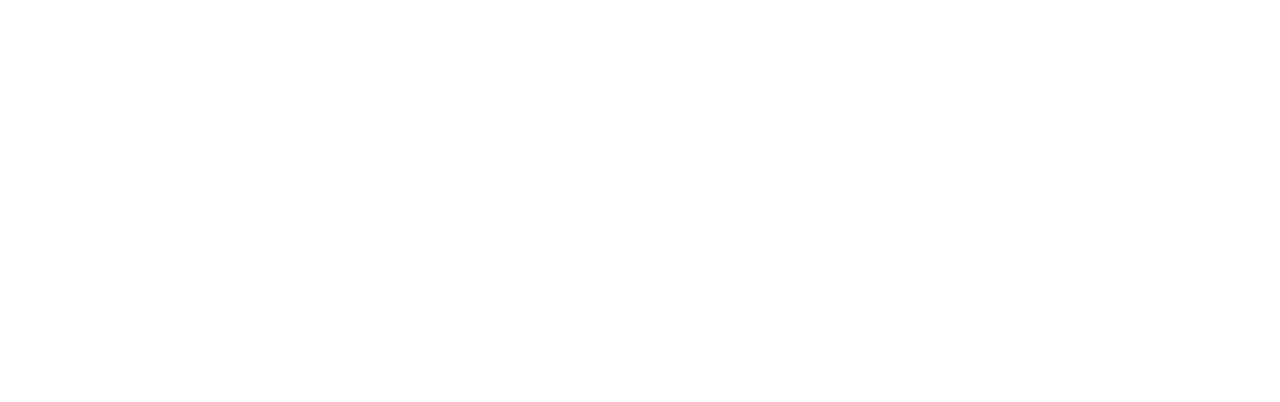
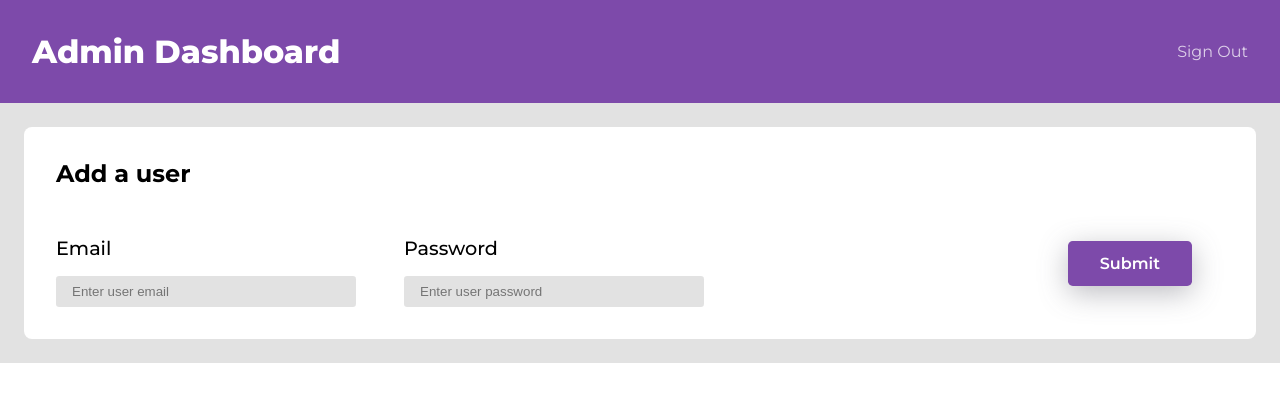
Before and after one commit to diptanshumahish/wg_pwa, a Next.js app: page /adminpage in a window 1280 px wide. Shown: the top 402 px of the page. Built offline with nearby package versions, Linux system fonts and the light colour scheme.

Commit message:
added admin page

```diff
--- a/pages/adminpage.js
+++ b/pages/adminpage.js
@@ -1,5 +1,101 @@
+import Head from "next/head";
+import s from '../styles/adminpage.module.css';
+import { getAuth, createUserWithEmailAndPassword, signOut } from 'firebase/auth';
+import { ToastContainer, toast } from 'react-toastify';
+import 'react-toastify/dist/ReactToastify.css';
+import Cookies from "js-cookie";
+import Router from "next/router";
+
+
 export default function Admin() {
+    const router = Router;
+    const auth = getAuth();
+    var entEmail = '';
+    var entPassword = '';
+
     return (
-        <></>
+        <div>
+            <Head>
+                <title>Admin Page</title>
+            </Head>
+            <main id={s.main}>
+                <ToastContainer
+                    position="top-center"
+                    autoClose={5000}
+                    hideProgressBar={false}
+                    newestOnTop={false}
+                    closeOnClick
+                    rtl={false}
+                    pauseOnFocusLoss
+                    draggable
+                    pauseOnHover
+                    theme="light"
+                />
+                <div id={s.topPanel}>
+                    <div id={s.head}>
+                        Admin Dashboard
+                    </div>
+                    <div id={s.signout} onClick={
+                        () => {
+                            signOut(auth).
+                                then(() => {
+
+                                    Cookies.remove('isLogged');
+                                    router.push('/');
+
+                                })
+                        }
+
+                    }>
+                        Sign Out
+                    </div>
+                </div>
+                <section id={s.addUser} className={s.adminContent}>
+                    <div className={s.secHead}>
+                        Add a user
+                    </div>
+                    <div id={s.addBack}>
+                        <div id={s.add}>
+                            <div className={s.addELE}>
+                                <div className={s.inpHead}>
+                                    Email
+                                </div>
+                                <input type="email" placeholder="Enter user email" className={s.input} id="addEmail" onChange={() => {
+                                    entEmail = document.getElementById('addEmail').value;
+                                }} />
+                            </div>
+                            <div className={s.addELE}>
+                                <div className={s.inpHead}>
+                                    Password
+                                </div>
+                                <input type="text" placeholder="Enter user password" className={s.input} id="addPassword" onChange={() => {
+                                    entPassword = document.getElementById('addPassword').value;
+                                }} />
+                            </div>
+                        </div>
+                        <div className={s.submitButton} onClick={
+                            () => {
+                                createUserWithEmailAndPassword(auth, entEmail, entPassword).then(() => {
+                                    console.log(auth.currentUser.email);
+                                    toast.success('Sucessfully added new user', {
+                                        position: "top-right",
+                                        autoClose: 5000,
+                                        hideProgressBar: false,
+                                        closeOnClick: true,
+                                        pauseOnHover: true,
+                                        draggable: true,
+                                        progress: undefined,
+                                        theme: "light",
+                                    });
+                                });
+                                document.getElementById('addEmail').value = '';
+                                document.getElementById('addPassword').value = '';
+                            }
+                        }>Submit</div>
+                    </div>
+
+                </section>
+            </main>
+        </div>
     )
 }
--- a/pages/dashboard.js
+++ b/pages/dashboard.js
@@ -13,7 +13,7 @@ import moment from 'moment';
 export default function Dashboard() {
 
     var router = useRouter();
-    const auth =getAuth();
+    const auth = getAuth();
     const [log, changeLog] = useState(false);
     useEffect(() => {
         Cookies.get('isLogged') == 'logged'
@@ -47,7 +47,7 @@ export default function Dashboard() {
                                 <div id={s.profile} >
                                     <DropdownMenu.Root>
                                         <DropdownMenu.Trigger id={s.trigger}>
-                                            <div id={s.profilePic} style={{ backgroundImage: `url(${auth.currentUser.photoURL})` }}
+                                            <div id={s.profilePic} style={{ backgroundImage: `url(${auth.currentUser.photoURL})`, backgroundSize: 'cover' }}
                                             ></div>
                                         </DropdownMenu.Trigger>
                                         <DropdownMenu.Content id={s.triggerBack}>
--- /dev/null
+++ b/styles/adminpage.module.css
@@ -0,0 +1,87 @@
+#main {
+    background-color: rgba(128, 128, 128, 0.233);
+
+}
+
+#topPanel {
+    padding: 2rem;
+    background-color: var(--themeSec);
+    display: flex;
+    justify-content: space-between;
+    align-items: center;
+}
+
+#head {
+    color: white;
+    font-size: 2rem;
+    font-weight: 800;
+}
+
+#signout {
+    color: rgba(255, 255, 255, 0.737);
+    cursor: pointer;
+}
+
+#signout:hover {
+    color: white;
+}
+
+.secHead {
+    padding: 2rem;
+    padding-bottom: 0;
+    font-size: 1.5rem;
+    font-weight: 700
+}
+
+.addELE {
+    min-width: 300px
+}
+
+#add {
+    display: flex;
+    padding: 2rem;
+    gap: 3rem;
+}
+
+.inpHead {
+    font-size: 1.2rem;
+    padding: 1rem 0;
+    font-weight: 500;
+}
+
+.input {
+    padding: 0.5rem 2rem;
+    padding-left: 1rem;
+    border: none;
+    background-color: rgba(128, 128, 128, 0.232);
+    border-radius: 0.2rem;
+    width: 100%;
+}
+
+.input:focus {
+    outline: none;
+    background-color: #7d4aaa46;
+}
+
+.adminContent {
+    background-color: rgb(255, 255, 255);
+    margin: 1.5rem;
+    border-radius: 0.5rem;
+}
+
+#addBack {
+    display: flex;
+    align-items: center;
+    justify-content: space-between;
+}
+
+.submitButton {
+    padding: 0.8rem 2rem;
+    margin-right: 4rem;
+    border-radius: 0.3rem;
+    color: white;
+    font-weight: 600;
+    background-color: var(--themeSec);
+    box-shadow: rgba(100, 100, 111, 0.422) 0px 7px 29px 0px;
+    cursor: pointer;
+}
```
Also changed, not shown: pages/index.js (+15 -12 lines).
